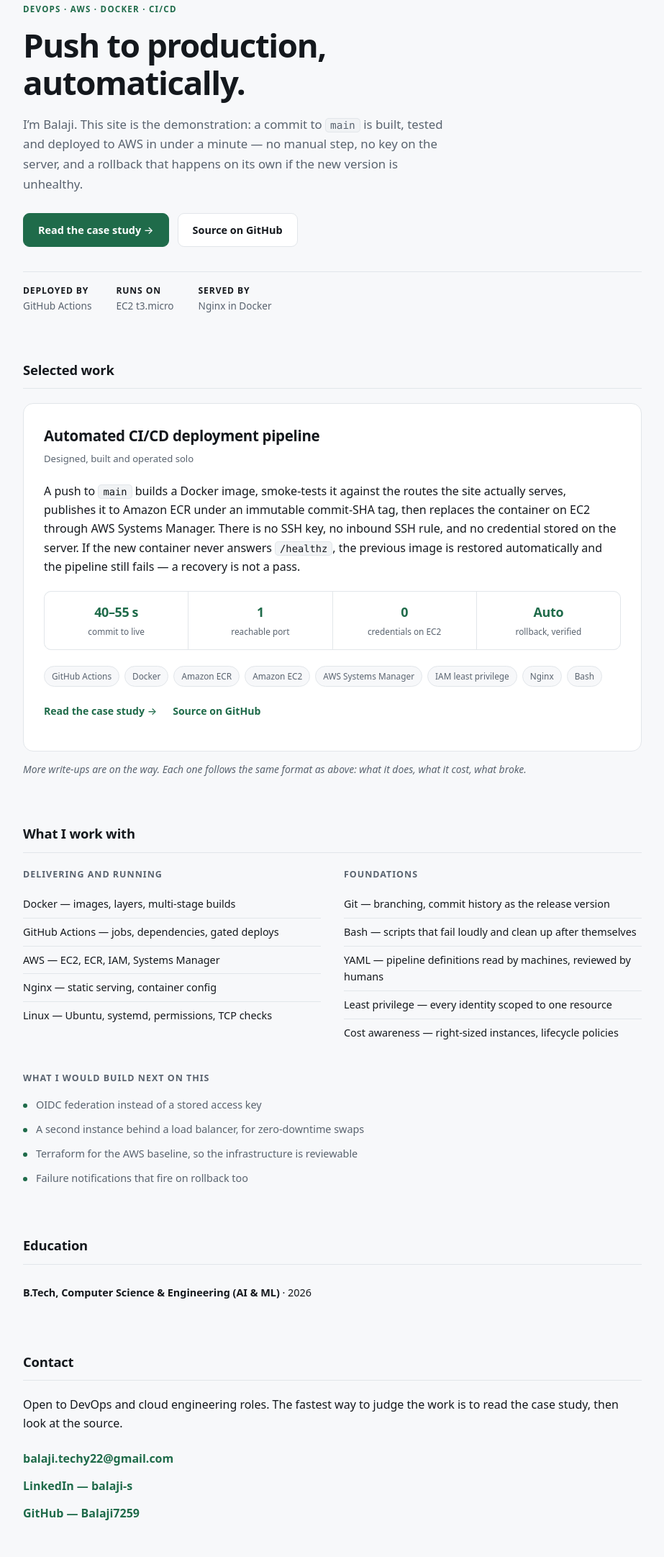
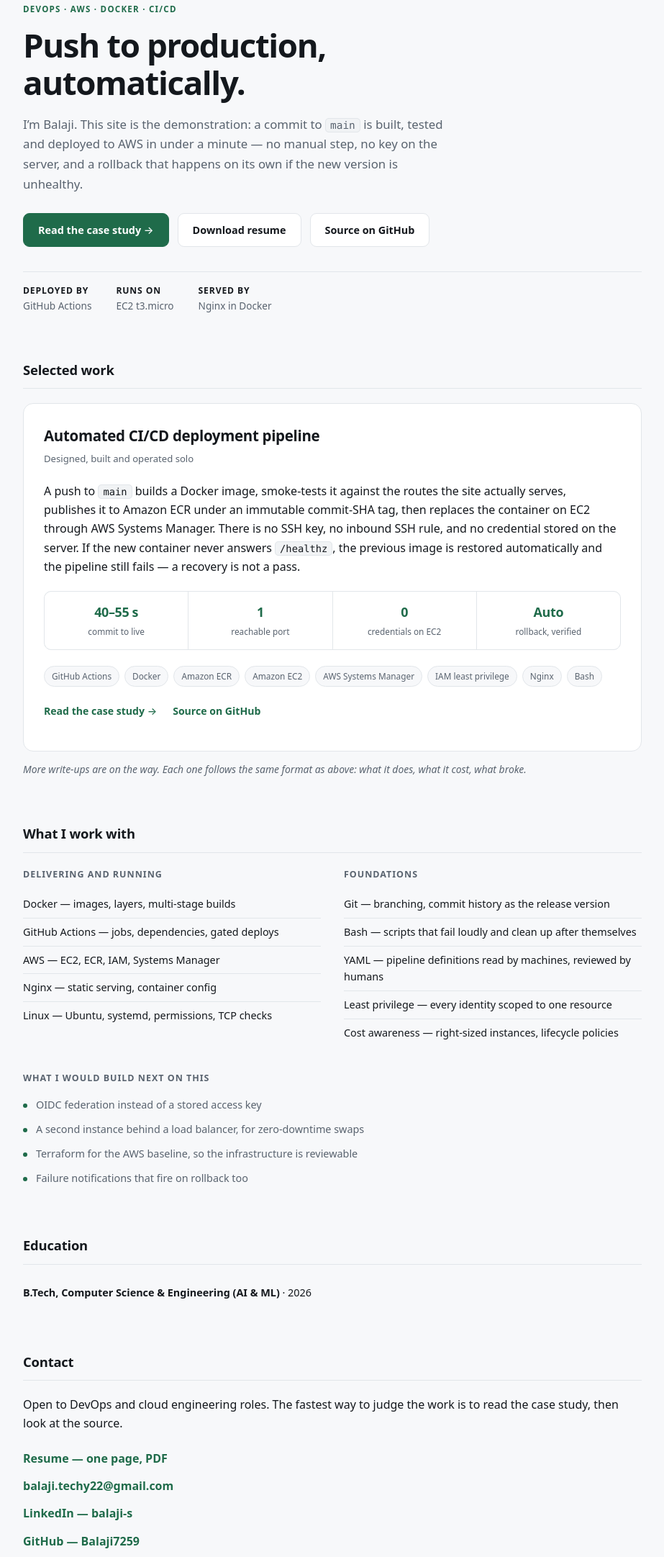
Before and after one commit to Balaji7259/devops-cicd-demo, a plain HTML site: page site/index.html in a window 1280 px wide. Shown: the part 86-2249 px from the top of the page at 72% size, without its empty margins (178-1101 px from the left). Drawn offline with Linux system fonts and the light colour scheme.

Commit message:
feat(site): publish the resume and add it to the route contract

```diff
--- a/site/index.html
+++ b/site/index.html
@@ -39,6 +39,7 @@
       </p>
       <div class="actions">
         <a class="btn btn-primary" href="about.html">Read the case study &rarr;</a>
+        <a class="btn" href="resume.pdf">Download resume</a>
         <a class="btn" href="https://github.com/Balaji7259/devops-cicd-demo">Source on GitHub</a>
       </div>
       <ul class="strip">
@@ -153,6 +154,7 @@
         work is to read the case study, then look at the source.
       </p>
       <ul class="links">
+        <li><a href="resume.pdf">Resume &mdash; one page, PDF</a></li>
         <li><a href="mailto:balaji.techy22@gmail.com">balaji.techy22@gmail.com</a></li>
         <li><a href="https://www.linkedin.com/in/balaji-s-4688692ba">LinkedIn &mdash; balaji-s</a></li>
         <li><a href="https://github.com/Balaji7259">GitHub &mdash; Balaji7259</a></li>
```
Also changed, not shown: 4 other files.
